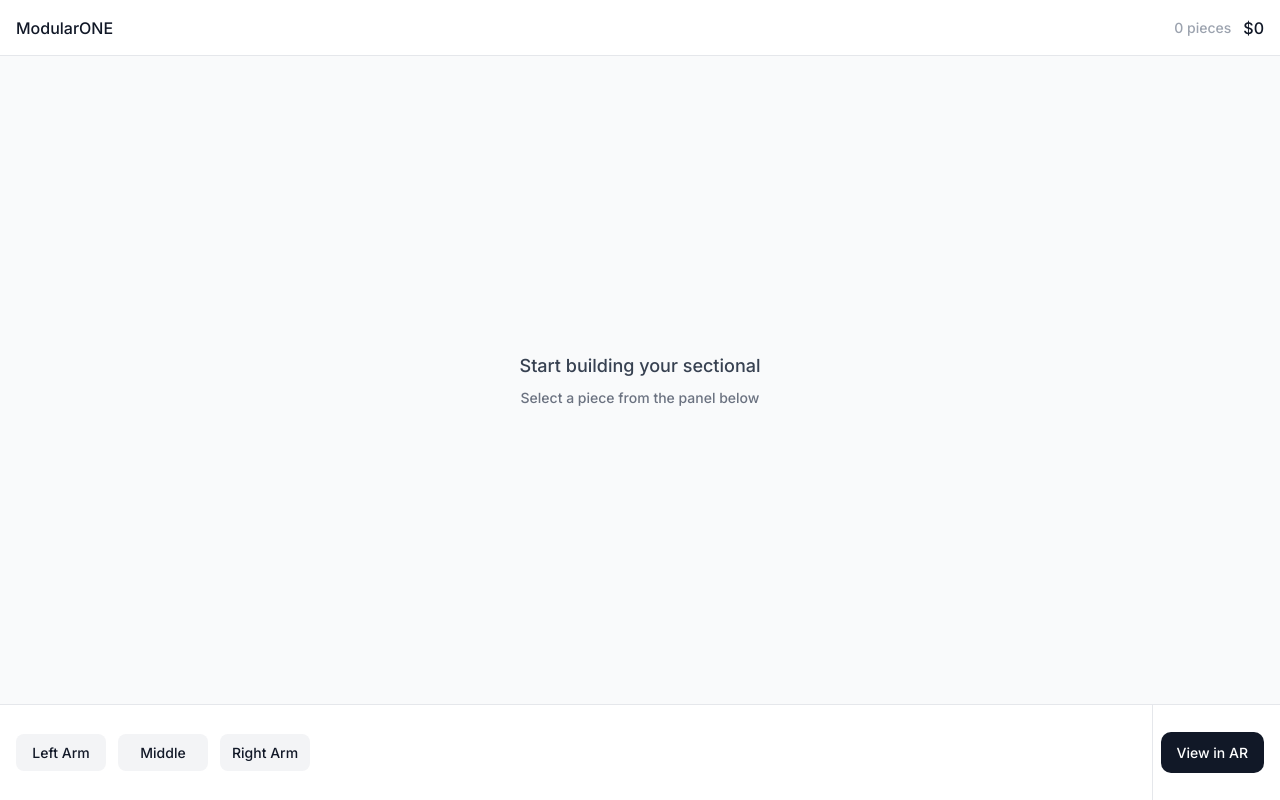
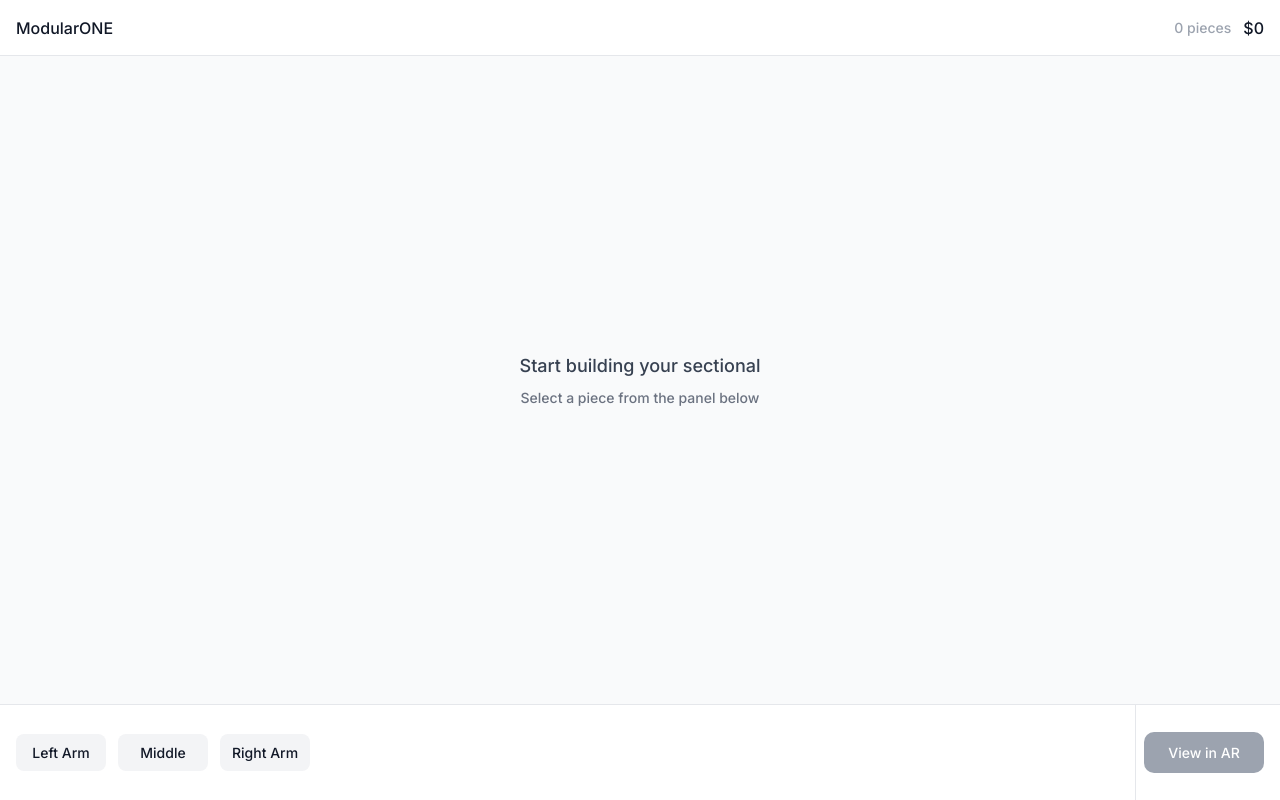
Before and after one commit to room-muse/ec-design-website, a React (Vite) app: page /demo/modular in a window 1280 px wide. Built offline with nearby package versions, Linux system fonts and the light colour scheme; the HTML template or start-up script is replaced by a standard one.

Commit message:
add spinner

```diff
--- a/src/pages/DemoModular/components/PieceStrip.module.css
+++ b/src/pages/DemoModular/components/PieceStrip.module.css
@@ -62,8 +62,33 @@
   font-weight: 500;
   cursor: pointer;
   white-space: nowrap;
+  display: inline-flex;
+  align-items: center;
+  justify-content: center;
+  gap: 8px;
+  min-width: 120px;
 }
 
 .arButton:hover {
   background: #1f2937;
 }
+
+.arButton:disabled {
+  background: #9ca3af;
+  cursor: not-allowed;
+}
+
+.spinner {
+  width: 14px;
+  height: 14px;
+  border: 2px solid rgba(255, 255, 255, 0.35);
+  border-top-color: #ffffff;
+  border-radius: 50%;
+  animation: spin 0.8s linear infinite;
+}
+
+@keyframes spin {
+  to {
+    transform: rotate(360deg);
+  }
+}
--- a/src/pages/DemoModular/components/PieceStrip.tsx
+++ b/src/pages/DemoModular/components/PieceStrip.tsx
@@ -11,6 +11,8 @@ export default function PieceStrip({
   onPieceClick,
   selectedPieces,
 }: PieceStripProps) {
+  const [isLoading, setIsLoading] = React.useState(false);
+
   const PIECES: Piece[] = [
     { id: 1, name: "Left Arm" },
     { id: 2, name: "Middle" },
@@ -18,9 +20,12 @@ export default function PieceStrip({
   ];
 
   const handleViewAR = async () => {
-    if (selectedPieces.length === 0) {
+    if (selectedPieces.length === 0 || isLoading) {
       return;
     }
+
+    setIsLoading(true);
+
     try {
       const payload = {
         pieces: selectedPieces.map((piece) => ({
@@ -47,6 +52,8 @@ export default function PieceStrip({
       console.log("AR payload response:", data);
     } catch (error) {
       console.error("Failed to send AR payload:", error);
+    } finally {
+      setIsLoading(false);
     }
   };
 
@@ -67,8 +74,19 @@ export default function PieceStrip({
       </div>
 
       <div className={styles.actionArea}>
-        <button className={styles.arButton} onClick={handleViewAR}>
-          View in AR
+        <button
+          className={styles.arButton}
+          onClick={handleViewAR}
+          disabled={isLoading || selectedPieces.length === 0}
+        >
+          {isLoading ? (
+            <>
+              <span className={styles.spinner} />
+              <span>Preparing...</span>
+            </>
+          ) : (
+            "View in AR"
+          )}
         </button>
       </div>
     </div>
```
